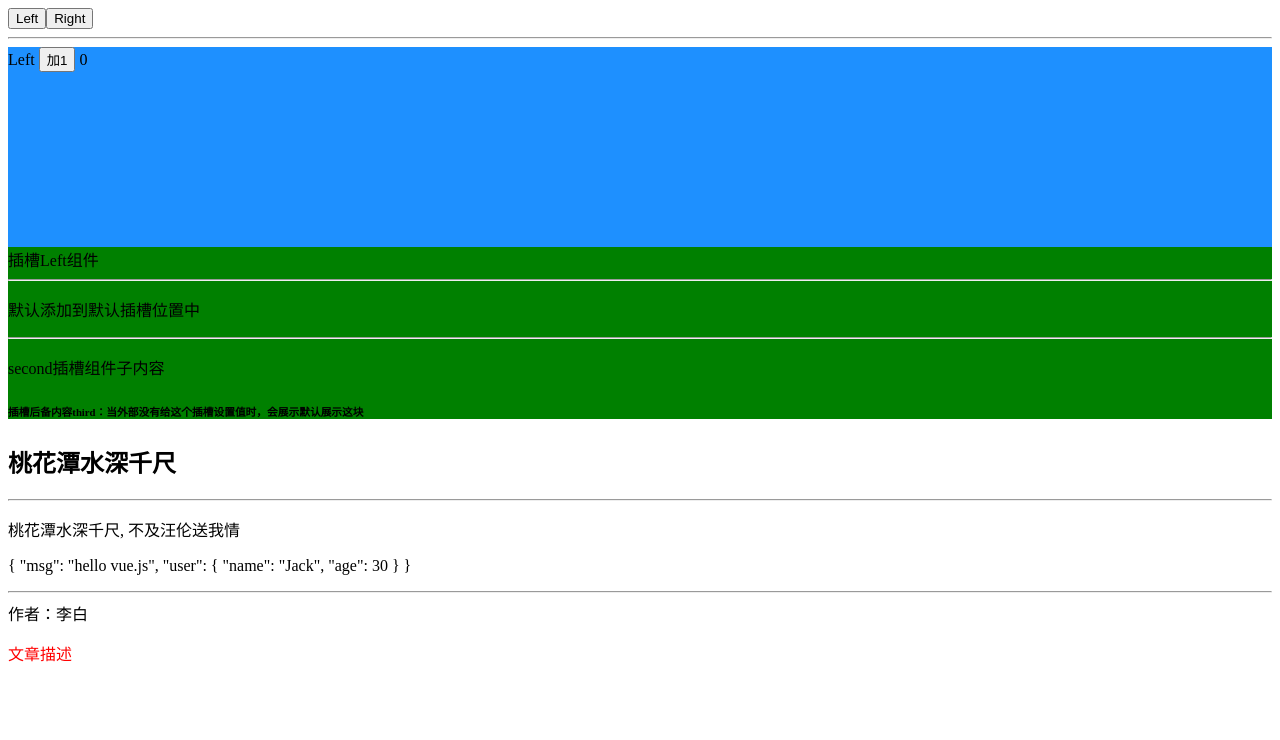
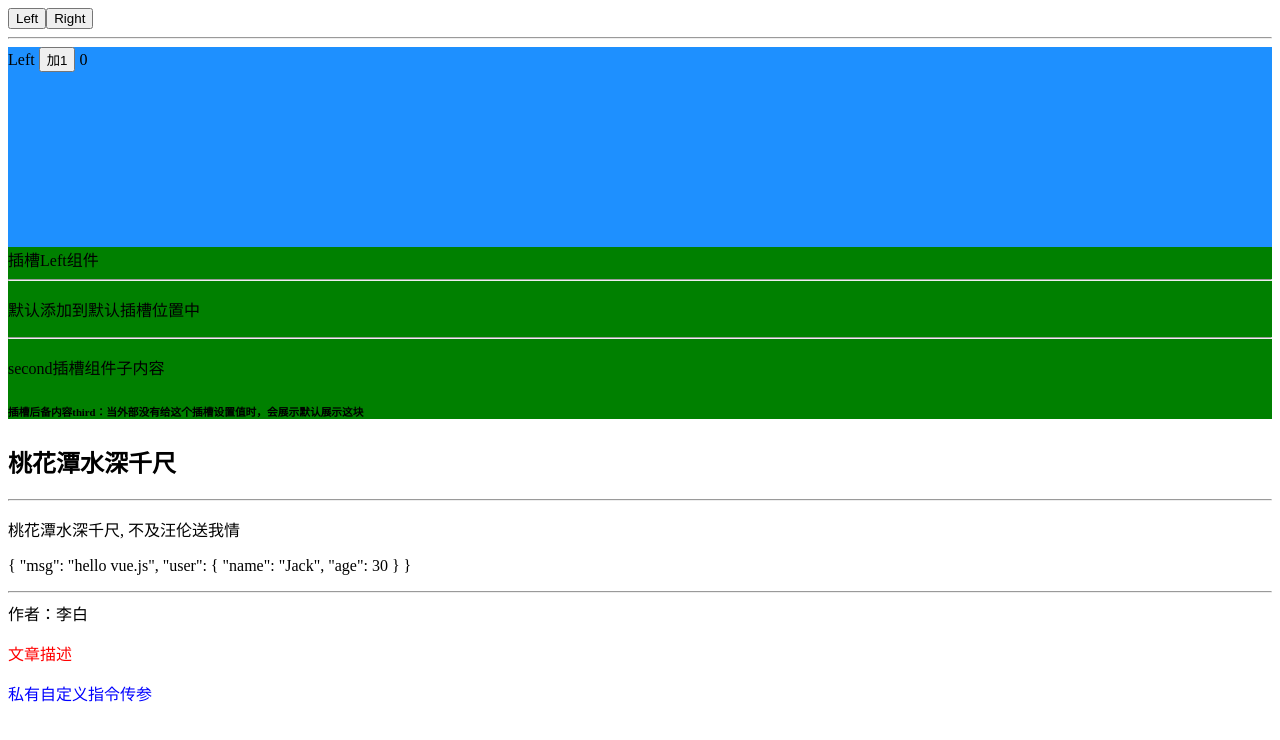
Before and after one commit to zhfei/VueBasicKnowledge, a Vue app in the folder vue-advanced-component-deom/: page / in a window 1280 px wide. Shown: the top 740 px of the page. Built offline with nearby package versions, Linux system fonts and the light colour scheme.

Commit message:
other: 给私有自定义指令传参

```diff
--- a/vue-advanced-component-deom/src/components/Article/Article.vue
+++ b/vue-advanced-component-deom/src/components/Article/Article.vue
@@ -18,6 +18,7 @@
         </slot>
 
         <p v-color>文章描述</p>
+        <p v-color="'blue'">私有自定义指令传参</p>
     </div>
 </template>
 
@@ -45,9 +46,12 @@ export default {
     directives: {
         color: {
             // 当指令第一次被绑定到元素上面时，会执行bind函数
-            bind(el) {
+            bind(el, binding) {
                 console.log(el);
                 el.style.color = 'red'
+
+                console.log(binding);
+                el.style.color = binding.value
             }
         }
 
```
